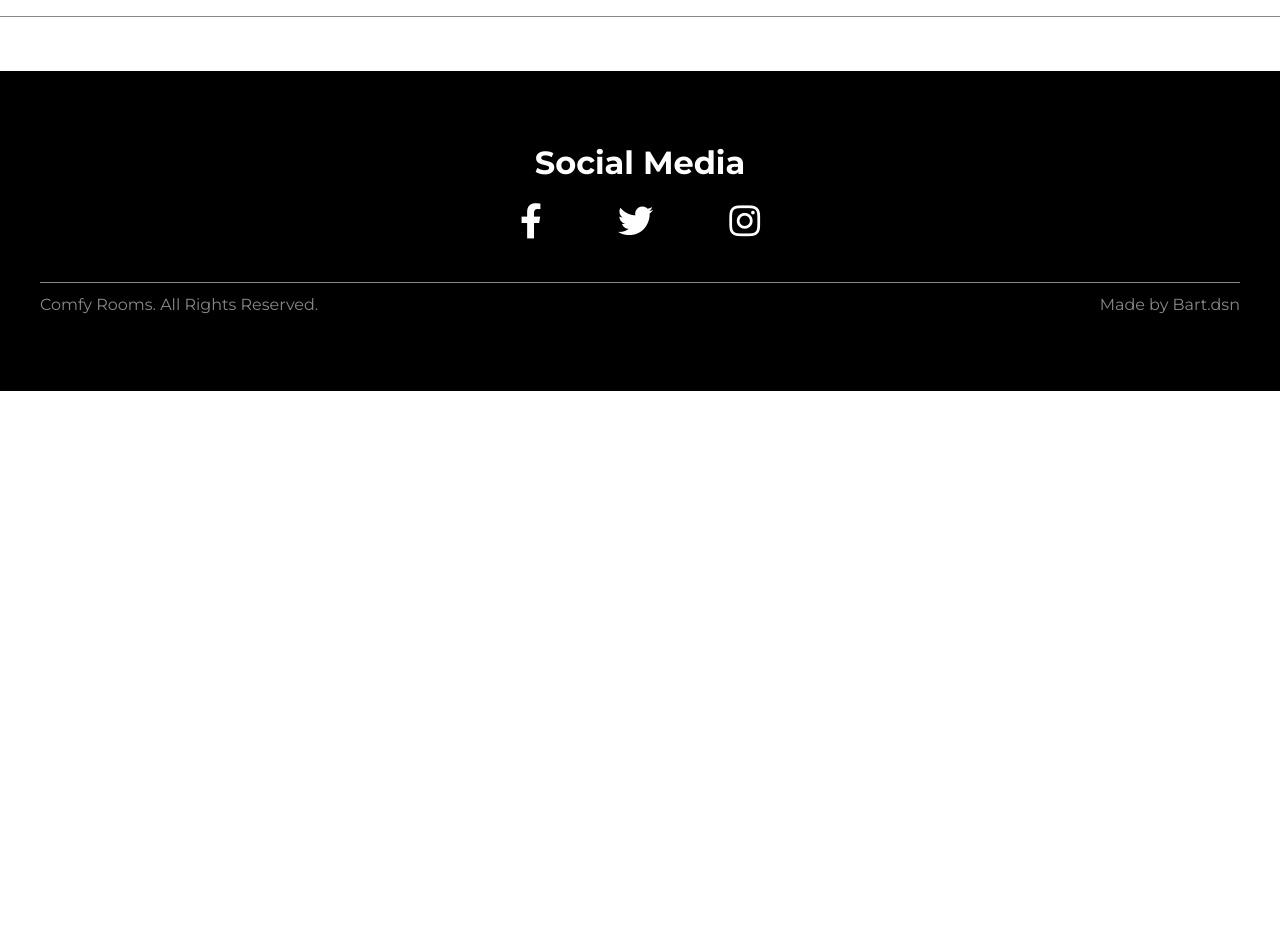
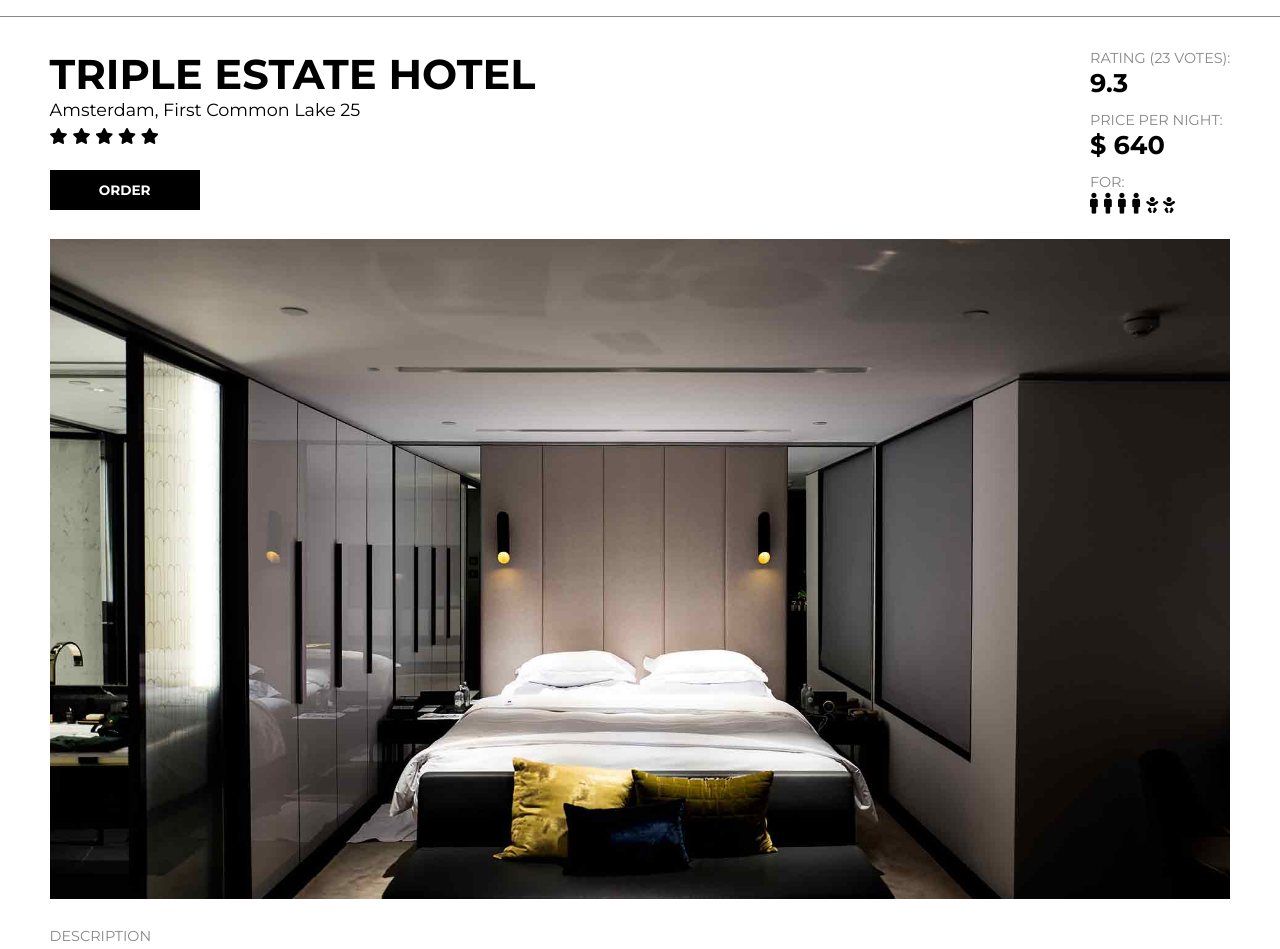
Before and after one commit to bartstc/comfy-rooms-booking-app, a React app in the folder client/: page /room/1 in a window 1280 px wide. Shown: the part 63-1012 px from the top of the page. Before the commit the page ends 800 px from the top, so only its background shows below. Built offline with nearby package versions, Linux system fonts and the light colour scheme.

Commit message:
RoomDetails layout added

```diff
--- a/client/src/index.js
+++ b/client/src/index.js
@@ -5,11 +5,13 @@ import { BrowserRouter as Router, Route, Switch } from 'react-router-dom';
 
 import Layout from './components/Layout/Layout';
 import Home from './pages/Home/Home';
+import RoomDetails from './pages/RoomDetails/RoomDetails';
 
 const Index = () => (
   <Router>
     <Layout>
       <Route exact path="/" component={Home} />
+      <Route exact path="/room/:id" component={RoomDetails} />
     </Layout>
   </Router>
 );
--- /dev/null
+++ b/client/src/pages/RoomDetails/RoomDetails.js
@@ -0,0 +1,26 @@
+import React from 'react';
+
+import { DetailsContainer, Section, Key, Text } from './RoomDetails.styles';
+
+import Header from './roomDetails/Header';
+import Slider from './roomDetails/Slider';
+import CommentList from './roomDetails/CommentList';
+
+const RoomDetails = () => {
+  return (
+    <DetailsContainer>
+      <Header />
+      <Slider />
+      <Section>
+        <Key>Description</Key>
+        <Text>At vero eos et accusamus et iusto odio dignissimos ducimus qui blanditiis praesentium voluptatum deleniti atque corrupti quos dolores et quas molestias excepturi sint occaecati cupiditate non provident, similique sunt in culpa qui officia deserunt mollitia animi, id est laborum et dolorum fuga. Et harum quidem rerum facilis est et expedita distinctio. Nam libero tempore, cum soluta nobis est eligendi optio cumque nihil impedit quo minus id quod maxime placeat facere possimus, omnis voluptas assumenda est, omnis dolor repellendus. Temporibus autem quibusdam et aut officiis debitis aut rerum necessitatibus saepe eveniet ut et voluptates repudiandae sint et molestiae non recusandae. Itaque earum rerum hic tenetur a sapiente delectus, ut aut reiciendis voluptatibus maiores alias consequatur aut perferendis doloribus asperiores repellat. Nam libero tempore, cum soluta nobis est eligendi optio cumque nihil impedit quo minus id quod maxime placeat facere possimus, omnis voluptas assumenda est, omnis dolor repellendus. Temporibus autem quibusdam et aut officiis debitis aut rerum necessitatibus saepe eveniet ut et voluptates repudiandae sint et molestiae non recusandae.</Text>
+      </Section>
+      <Section>
+        <CommentList />
+      </Section>
+
+    </DetailsContainer>
+  );
+};
+
+export default RoomDetails;
--- /dev/null
+++ b/client/src/pages/RoomDetails/RoomDetails.styles.js
@@ -0,0 +1,105 @@
+import styled from 'styled-components';
+import { color, fontWeight, fontFamily, device } from '../../utils/styles';
+
+export const DetailsContainer = styled.article`
+  padding: 0 .6em;
+  width: 100%;
+  max-width: 1200px;
+  margin: 0 auto;
+  margin-top: 2em;
+`;
+
+export const Header = styled.header`
+  @media ${device.tablet} {
+    display: flex;
+    justify-content: space-between;
+  }
+`;
+
+export const Wrapper = styled.div`
+  display: flex;
+  flex-direction: column;
+  align-items: flex-start;
+  margin-bottom: 1.2em;
+
+  @media ${device.tablet} {
+    margin-bottom: 0;
+  }
+`;
+
+export const Section = styled.section`
+  display: flex;
+  flex-direction: column;
+  align-items: flex-start;
+  margin: 1.5em 0;
+`;
+
+export const Title = styled.h1`
+  text-transform: uppercase;
+  font-weight: ${fontWeight.bold};
+  font-size: 1.4rem;
+  margin-bottom: .4em;
+
+  @media ${device.mobileL} {
+    font-size: 1.8rem;
+    margin-bottom: 0;
+  }
+
+  @media ${device.tablet} {
+    font-size: 2.6rem;
+  }
+`;
+
+export const Icons = styled.div`
+  font-size: 1rem;
+  margin-top: .2em;
+  margin-bottom: 1.5em;
+
+  .fas {
+    margin-right: .3em;
+  }
+
+  .fa-male {
+    font-size: 1.3rem;
+  }
+`;
+
+export const Location = styled.p`
+  font-size: .8rem;
+  margin-bottom: .2em;
+
+  @media ${device.mobileL} {
+    font-size: 1.1rem;
+  }
+`;
+
+export const Key = styled.p`
+  color: ${color.grey};
+  text-transform: uppercase;
+  font-size: .8rem;
+
+  @media ${device.mobileL} {
+    font-size: .9rem;
+  }
+`;
+
+export const Value = styled.p`
+  font-weight: ${fontWeight.bold};
+  font-size: 1.2rem;
+  margin-bottom: .5em;
+
+  @media ${device.mobileL} {
+    font-size: 1.6rem;
+  }
+`;
+
+export const Text = styled.p`
+  font-family: ${fontFamily.secondary};
+  font-weight: ${fontWeight.light};
+  font-size: 1.1rem;
+  line-height: 1.5em;
+
+  @media ${device.tablet} {
+    font-size: 1.4rem;
+  }
+`;
--- /dev/null
+++ b/client/src/pages/RoomDetails/roomDetails/CommentList.js
@@ -0,0 +1,34 @@
+import React from 'react';
+
+import { Title, Comments, Comment, CommentHeader, Rating, UserName, CommentText } from './CommentList.styles';
+
+const CommentList = () => (
+  <>
+    <Title>Opinions</Title>
+    <Comments>
+      <Comment>
+        <CommentHeader>
+          <Rating>9.0</Rating>
+          <UserName>John Doe</UserName>
+        </CommentHeader>
+        <CommentText>At vero eos et accusamus et iusto odio dignissimos ducimus qui blanditiis praesentium voluptatum deleniti atque corrupti quos dolores et quas molestias excepturi sint occaecati.</CommentText>
+      </Comment>
+      <Comment>
+        <CommentHeader>
+          <Rating>9.0</Rating>
+          <UserName>John Doe</UserName>
+        </CommentHeader>
+        <CommentText>At vero eos et accusamus et iusto odio dignissimos ducimus qui blanditiis praesentium voluptatum deleniti atque corrupti quos dolores et quas molestias excepturi sint occaecati.</CommentText>
+      </Comment>
+      <Comment>
+        <CommentHeader>
+          <Rating>9.0</Rating>
+          <UserName>John Doe</UserName>
+        </CommentHeader>
+        <CommentText>At vero eos et accusamus et iusto odio dignissimos ducimus qui blanditiis praesentium voluptatum deleniti atque corrupti quos dolores et quas molestias excepturi sint occaecati.</CommentText>
+      </Comment>
+    </Comments>
+  </>
+);
+
+export default CommentList;
--- /dev/null
+++ b/client/src/pages/RoomDetails/roomDetails/CommentList.styles.js
@@ -0,0 +1,51 @@
+import styled from 'styled-components';
+import { device, color, fontFamily, fontWeight } from '../../../utils/styles';
+
+export const Title = styled.h2`
+  color: ${color.grey};
+  text-transform: uppercase;
+  font-size: .8rem;
+
+  @media ${device.mobileL} {
+    font-size: .9rem;
+  }
+`;
+
+export const Comments = styled.ul`
+  max-width: 800px;
+`;
+
+export const Comment = styled.li`
+  margin-top: 1.1em;
+`;
+
+export const CommentHeader = styled.div`
+  display: flex;
+  align-items: center;
+`;
+
+export const Rating = styled.p`
+  background: ${color.grey};
+  border-radius: 4px;
+  color: ${color.white};
+  font-weight: ${fontWeight.bold};
+  padding: .2em;
+  font-size: 1rem;
+  margin-right: .6em;
+`;
+
+export const UserName = styled.p`
+  font-weight: ${fontWeight.bold};
+  font-size: 1.1rem;
+`;
+
+export const CommentText = styled.p`
+  font-family: ${fontFamily.secondary};
+  font-weight: ${fontWeight.light};
+  font-size: .9rem;
+  line-height: 1.5em;
+
+  @media ${device.mobileL} {
+    font-size: 1.1rem;
+  }
+`;
--- /dev/null
+++ b/client/src/pages/RoomDetails/roomDetails/Header.js
@@ -0,0 +1,40 @@
+import React from 'react';
+
+import { HeaderWrapper, Wrapper, Title, Icons, Location, Value } from './Header.styles';
+import {Key} from '../RoomDetails.styles';
+
+import Button from '../../../components/Button/Button';
+
+const Header = () => (
+  <HeaderWrapper>
+    <Wrapper>
+      <Title>Triple estate hotel</Title>
+      <Location>Amsterdam, First Common Lake 25</Location>
+      <Icons>
+        <i className="fas fa-star"></i>
+        <i className="fas fa-star"></i>
+        <i className="fas fa-star"></i>
+        <i className="fas fa-star"></i>
+        <i className="fas fa-star"></i>
+      </Icons>
+      <Button>Order</Button>
+    </Wrapper>
+    <Wrapper>
+      <Key>Rating (23 votes):</Key>
+      <Value>9.3</Value>
+      <Key>Price per night:</Key>
+      <Value>$ 640</Value>
+      <Key>For:</Key>
+      <Icons>
+        <i className="fas fa-male"></i>
+        <i className="fas fa-male"></i>
+        <i className="fas fa-male"></i>
+        <i className="fas fa-male"></i>
+        <i className="fas fa-baby"></i>
+        <i className="fas fa-baby"></i>
+      </Icons>
+    </Wrapper>
+  </HeaderWrapper>
+)
+
+export default Header;
--- /dev/null
+++ b/client/src/pages/RoomDetails/roomDetails/Header.styles.js
@@ -0,0 +1,69 @@
+import styled from 'styled-components';
+import { fontWeight, device } from '../../../utils/styles';
+
+export const HeaderWrapper = styled.header`
+  @media ${device.tablet} {
+    display: flex;
+    justify-content: space-between;
+  }
+`;
+
+export const Wrapper = styled.div`
+  display: flex;
+  flex-direction: column;
+  align-items: flex-start;
+  margin-bottom: 1.2em;
+
+  @media ${device.tablet} {
+    margin-bottom: 0;
+  }
+`;
+
+export const Title = styled.h1`
+  text-transform: uppercase;
+  font-weight: ${fontWeight.bold};
+  font-size: 1.4rem;
+  margin-bottom: .4em;
+
+  @media ${device.mobileL} {
+    font-size: 1.8rem;
+    margin-bottom: 0;
+  }
+
+  @media ${device.tablet} {
+    font-size: 2.6rem;
+  }
+`;
+
+export const Icons = styled.div`
+  font-size: 1rem;
+  margin-top: .2em;
+  margin-bottom: 1.5em;
+
+  .fas {
+    margin-right: .3em;
+  }
+
+  .fa-male {
+    font-size: 1.3rem;
+  }
+`;
+
+export const Location = styled.p`
+  font-size: .8rem;
+  margin-bottom: .2em;
+
+  @media ${device.mobileL} {
+    font-size: 1.1rem;
+  }
+`;
+
+export const Value = styled.p`
+  font-weight: ${fontWeight.bold};
+  font-size: 1.2rem;
+  margin-bottom: .5em;
+
+  @media ${device.mobileL} {
+    font-size: 1.6rem;
+  }
+`;
--- /dev/null
+++ b/client/src/pages/RoomDetails/roomDetails/Slider.js
@@ -0,0 +1,36 @@
+import React from 'react';
+import SlickSlider from 'react-slick';
+
+import { Slide } from './Slider.styles';
+
+const slides = [
+  {
+    img: '/images/Showcase.jpg',
+  },
+  {
+    img: '/images/Showcase.jpg',
+  },
+];
+
+const settings = {
+  dots: false,
+  infinite: true,
+  speed: 500,
+  slidesToShow: 1,
+  slidesToScroll: 1,
+  arrows: false,
+  autoplay: true
+};
+
+const Slider = () => (
+  <SlickSlider {...settings}>
+    {slides.map(item => (
+      <div key={item.img}>
+        <Slide background={item.img}>
+        </Slide>
+      </div>
+    ))}
+  </SlickSlider>
+);
+
+export default Slider;
--- /dev/null
+++ b/client/src/pages/RoomDetails/roomDetails/Slider.styles.js
@@ -0,0 +1,22 @@
+import styled from 'styled-components';
+import { device } from '../../../utils/styles';
+
+export const Slide = styled.div`
+  width: 100%;
+  height: 300px;
+  background: url(${props => props.background ? props.background : '/images/Showcase.jpg'});
+  background-position: center;
+  background-size: cover;
+
+  @media ${device.mobileL} {
+    height: 420px;
+  }
+
+  @media ${device.tablet} {
+    height: 560px;
+  }
+
+  @media ${device.laptop} {
+    height: 660px;
+  }
+`;
```
Also changed, not shown: client/public/index.html (+1 -1 lines).
